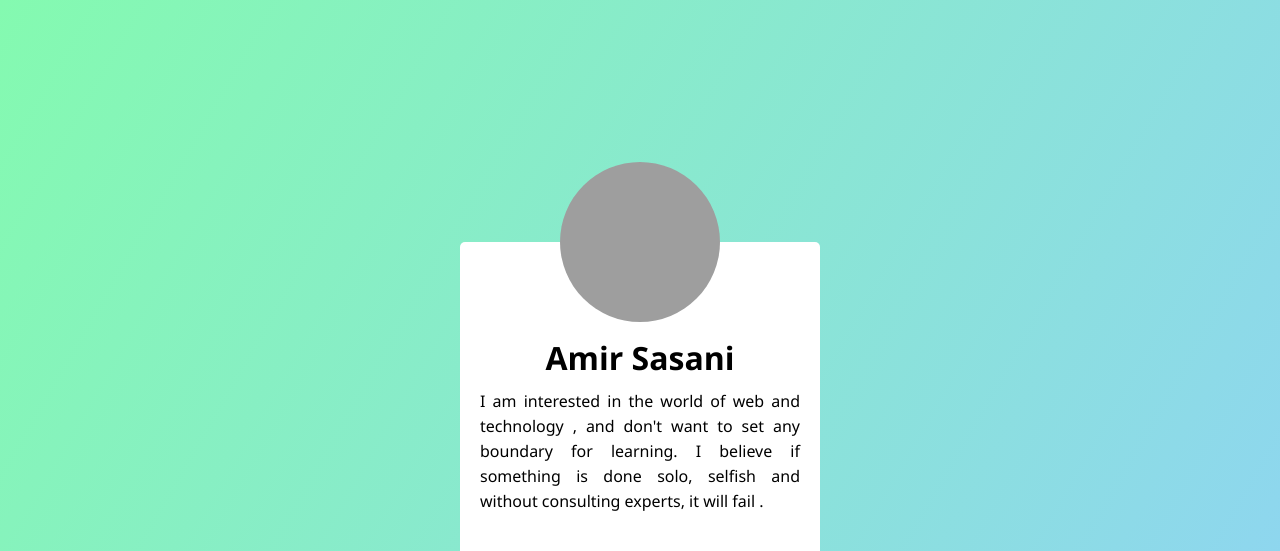
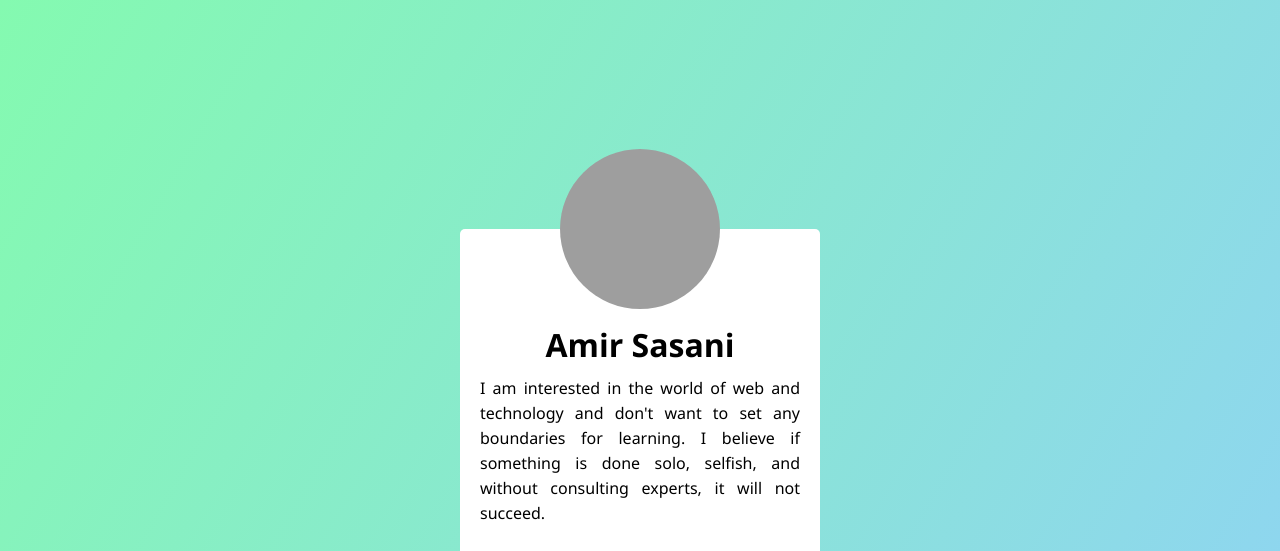
Before and after one commit to amirsasani/amirsasani.github.io, a plain HTML site: page index.html in a window 1280 px wide. Shown: the top 551 px of the page. Drawn offline with Linux system fonts and the light colour scheme; grey boxes are pictures that could not be loaded.

Commit message:
Update index.html

```diff
--- a/index.html
+++ b/index.html
@@ -24,8 +24,7 @@
 		<div id="header"></div>
 		<h1 id="fullname" class="text-center">Amir Sasani</h1>
 		<div id="abouttext" class="text-justify">
-			<p>I am interested in the world of web and technology , and don't want to set any boundary for learning. I believe if
-				something is done solo, selfish and without consulting experts, it will fail .</p>
+			<p>I am interested in the world of web and technology and don't want to set any boundaries for learning. I believe if something is done solo, selfish, and without consulting experts, it will not succeed.</p>
 		</div>
 		<p class="text-center">feel free to contact me 😉</p>
 		<ul id="socialicons" class="icons">
```
